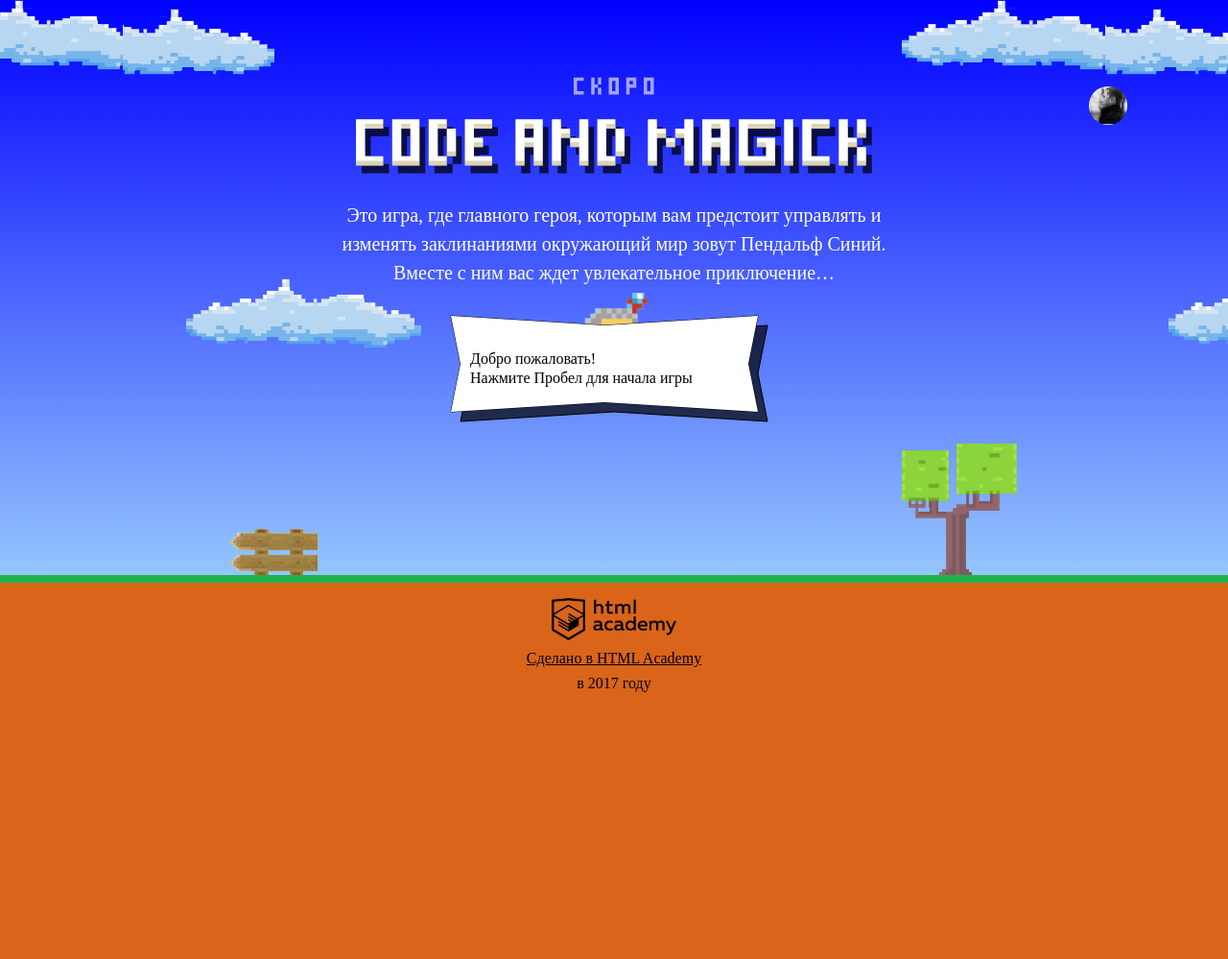
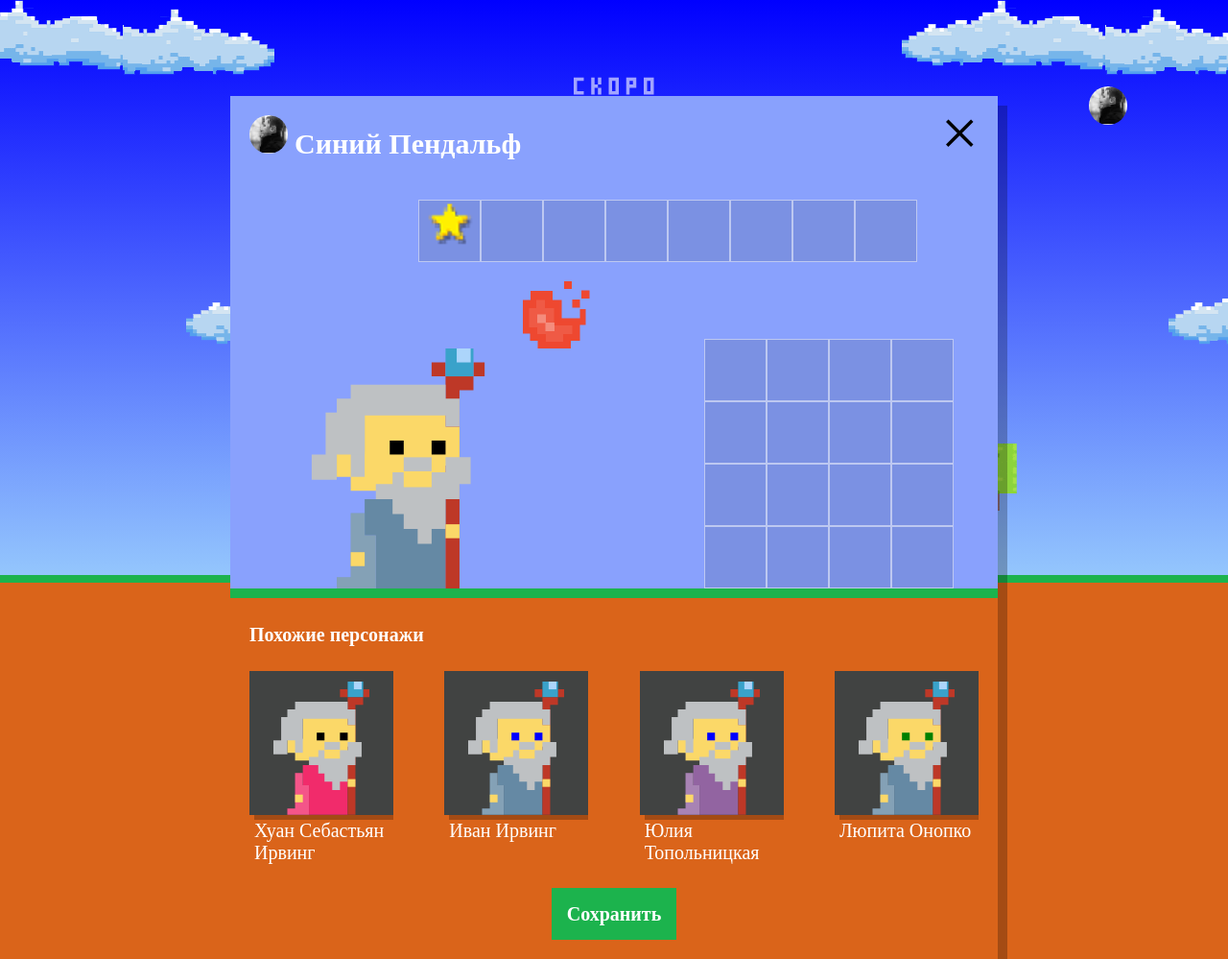
Before and after one commit to PKSpeleo/113885-code-and-magick-old, a website: page index.html in a window 1280 px wide. Shown: the whole page at 96% size. Before the commit the page ends 800 px from the top, so only its background shows below. Drawn offline with Linux system fonts and the light colour scheme; a web font is replaced by a local one.

Commit message:
3-я лекция, первое задание

```diff
--- a/index.html
+++ b/index.html
@@ -197,6 +197,7 @@
   }
 </script>
 
+<script src="./js/setup.js"></script>
 <script src="./js/stat.js"></script>
 <script src="./js/game.js"></script>
 
--- /dev/null
+++ b/js/setup.js
@@ -0,0 +1,67 @@
+// setup.js
+'use strict';
+
+// Данные для генерации магов
+var WIZARD_FIRST_NAME = ['Иван', 'Хуан Себастьян', 'Мария', 'Кристоф', 'Виктор', 'Юлия', 'Люпита', 'Вашингтон'];
+var WIZARD_SECOND_NAME = ['да Марья', 'Верон', 'Мирабелла', 'Вальц', 'Онопко', 'Топольницкая', 'Нионго', 'Ирвинг'];
+var WIZARD_COAT_COLOR = ['rgb(101, 137, 164', 'rgb(241, 43, 107)', 'rgb(146, 100, 161)', 'rgb(56, 159, 117)', 'rgb(215, 210, 55)', 'rgb(0, 0, 0)'];
+var WIZARD_EYE_COLOR = ['black', 'red', 'blue', 'yellow', 'green'];
+
+// Сколько генерируем магов
+var wizardsQuantity = 4;
+
+// Просто объявляем
+var wizards = [];
+
+// Открывем окно настроек
+var userDialog = document.querySelector('.setup');
+userDialog.classList.remove('hidden');
+
+// Пара переменных для счастья
+var similarListElement = userDialog.querySelector('.setup-similar-list');
+var similarWizardTemplate = document.querySelector('#similar-wizard-template').content;
+
+// Функция выбора случайных элеменов массива
+var chooseRandomArrElement = function (arr) {
+  return arr[Math.floor(Math.random() * arr.length)];
+};
+
+// Функции генерации массива объектов магов
+var generateWizards = function (wizardsArr) {
+  for (var i = 0; i < wizardsQuantity; i++) {
+    var randomFirstName = chooseRandomArrElement(WIZARD_FIRST_NAME);
+    var randomSecondName = chooseRandomArrElement(WIZARD_SECOND_NAME);
+    var randomCoatColor = chooseRandomArrElement(WIZARD_COAT_COLOR);
+    var randomEyesColor = chooseRandomArrElement(WIZARD_EYE_COLOR);
+    wizardsArr[i] = {
+      name: randomFirstName + ' ' + randomSecondName,
+      coatColor: randomCoatColor,
+      eyesColor: randomEyesColor
+    };
+  }
+  return wizardsArr;
+};
+
+// Генерируем магов;)
+wizards = generateWizards(wizards);
+
+// Функуия заполнения
+var renderWizard = function (wizard) {
+  var wizardElement = similarWizardTemplate.cloneNode(true);
+
+  wizardElement.querySelector('.setup-similar-label').textContent = wizard.name;
+  wizardElement.querySelector('.wizard-coat').style.fill = wizard.coatColor;
+  wizardElement.querySelector('.wizard-eyes').style.fill = wizard.eyesColor;
+
+  return wizardElement;
+};
+
+// Оптимально отрисовываем
+var fragment = document.createDocumentFragment();
+
+for (var i = 0; i < wizards.length; i++) {
+  fragment.appendChild(renderWizard(wizards[i]));
+}
+similarListElement.appendChild(fragment);
+
+userDialog.querySelector('.setup-similar').classList.remove('hidden');
```
